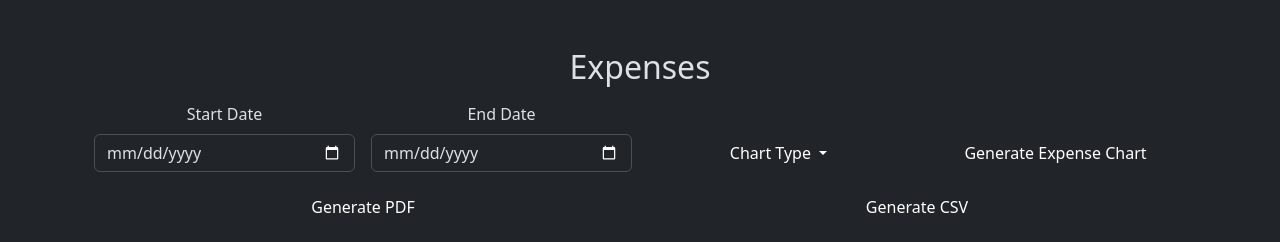
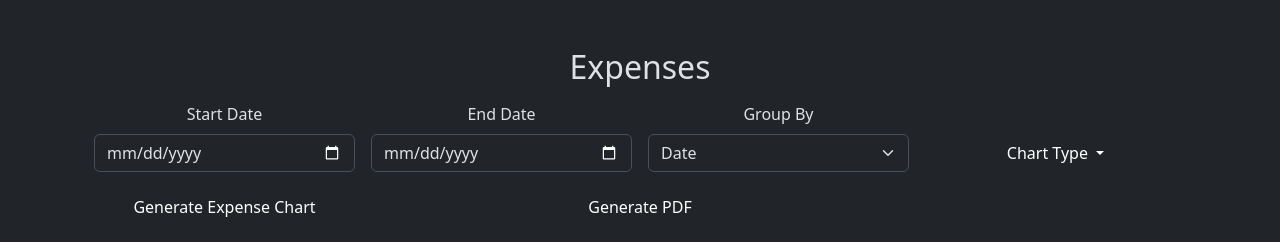
Before and after one commit to aliyyah-u/final_project, a Django app: page /total_cost/ in a window 1280 px wide. Shown: the part 93-335 px from the top of the page. Run offline with Django 5.2, Linux system fonts and the light colour scheme.

Commit message:
option to display chart by month/year

```diff
--- a/my_final_project/biswas_agro/static/total_cost.js
+++ b/my_final_project/biswas_agro/static/total_cost.js
@@ -34,34 +34,38 @@
 }
 
 function mergeByDate(costData, fishbuyData, salaryData) {
+    const groupBy = document.getElementById('grouping').value;
     const map = {};
 
-    // Aggregate cost per date
+    function getKey(date) {
+        if (groupBy === 'month') return date.slice(0, 7);        // YYYY-MM
+        if (groupBy === 'year') return date.slice(0, 4);         // YYYY
+        return date;                                             // Full date (default)
+    }
+
     costData.forEach(item => {
-        const date = item.date;
-        map[date] = map[date] || { date, cost: 0, fishbuy: 0, salary: 0 };
-        map[date].cost += parseFloat(item.cost || 0);
+        const key = getKey(item.date);
+        map[key] = map[key] || { key, cost: 0, fishbuy: 0, salary: 0 };
+        map[key].cost += parseFloat(item.cost || 0);
     });
 
-    // Aggregate fishbuy price per date
     fishbuyData.forEach(item => {
-        const date = item.date;
-        map[date] = map[date] || { date, cost: 0, fishbuy: 0, salary: 0 };
-        map[date].fishbuy += parseFloat(item.price || 0);
+        const key = getKey(item.date);
+        map[key] = map[key] || { key, cost: 0, fishbuy: 0, salary: 0 };
+        map[key].fishbuy += parseFloat(item.price || 0);
     });
 
-      salaryData.forEach(item => {
-        const date = item.date;
-        map[date] = map[date] || { date, cost: 0, fishbuy: 0, salary: 0 };
-        map[date].salary += parseFloat(item.total || 0);
+    salaryData.forEach(item => {
+        const key = getKey(item.date);
+        map[key] = map[key] || { key, cost: 0, fishbuy: 0, salary: 0 };
+        map[key].salary += parseFloat(item.total || 0);
     });
 
-    // Return as sorted array
-    return Object.values(map).sort((a, b) => new Date(a.date) - new Date(b.date));
+    return Object.values(map).sort((a, b) => new Date(a.key) - new Date(b.key));
 }
 
 function drawChart(data) {
-    const labels = data.map(item => item.date);
+    const labels = data.map(item => item.key);
     const costData = data.map(item => item.cost);
     const fishbuyData = data.map(item => item.fishbuy);
     const salaryData = data.map(item => item.salary);
@@ -87,7 +91,7 @@
                     data: fishbuyData,
                     backgroundColor: 'rgba(100, 149, 237, 0.6)'
                 },
-                 {
+                {
                     label: 'Salary',
                     data: salaryData,
                     backgroundColor: 'rgba(167, 189, 167, 0.6)'
--- a/my_final_project/biswas_agro/templates/total_cost.html
+++ b/my_final_project/biswas_agro/templates/total_cost.html
@@ -20,6 +20,15 @@
 
         <!-- <button onclick="filterCostChart()">Filter Cost Only</button>
         <button onclick="filterTotalCostChart()">Filter Total Cost</button> -->
+
+        <div class="col-md-3">
+            <label for="grouping" class="form-label">Group By</label>
+            <select id="grouping" class="form-select" onchange="filterCostChart()">
+                <option value="date">Date</option>
+                <option value="month">Month</option>
+                <option value="year">Year</option>
+            </select>
+        </div>
 
         <div class="col-md-3 d-flex align-items-end">
             <button class="btn btn-dark dropdown-toggle w-100" type="button" id="dropdownMenuButton1"
```
